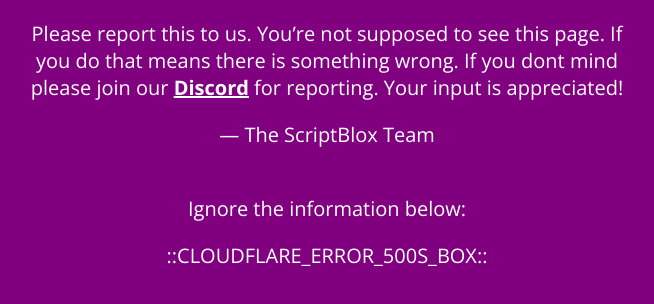
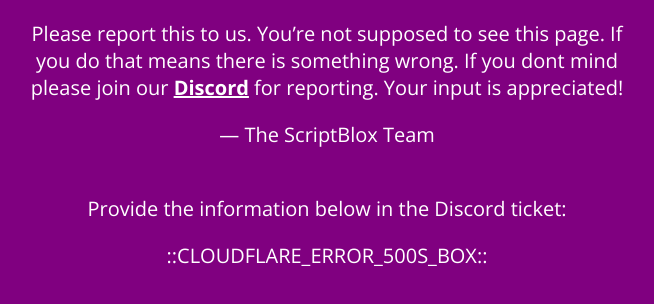
Before and after one commit to ThunderModsYT/scriptbloxdown.github.io, a plain HTML site: page index.html in a window 1280 px wide. Shown: the part 372-676 px from the top of the page, without its empty margins (313-967 px from the left). Drawn offline with nearby package versions, Linux system fonts and the light colour scheme.

Commit message:
Update index.html

```diff
--- a/index.html
+++ b/index.html
@@ -20,7 +20,7 @@
         <p>Please report this to us. You&rsquo;re not supposed to see this page. If you do that means there is something wrong. If you dont mind please join our <a href="https://discord.gg/9JT4Q56c">Discord</a> for reporting. Your input is appreciated!</p>
         <p>&mdash; The ScriptBlox Team</p>
 
-					<p><br>Ignore the information below:<br></p>
+					<p><br>Provide the information below in the Discord ticket:<br></p>
 					<p>::CLOUDFLARE_ERROR_500S_BOX::</p>
     </div>
 </article>
```
